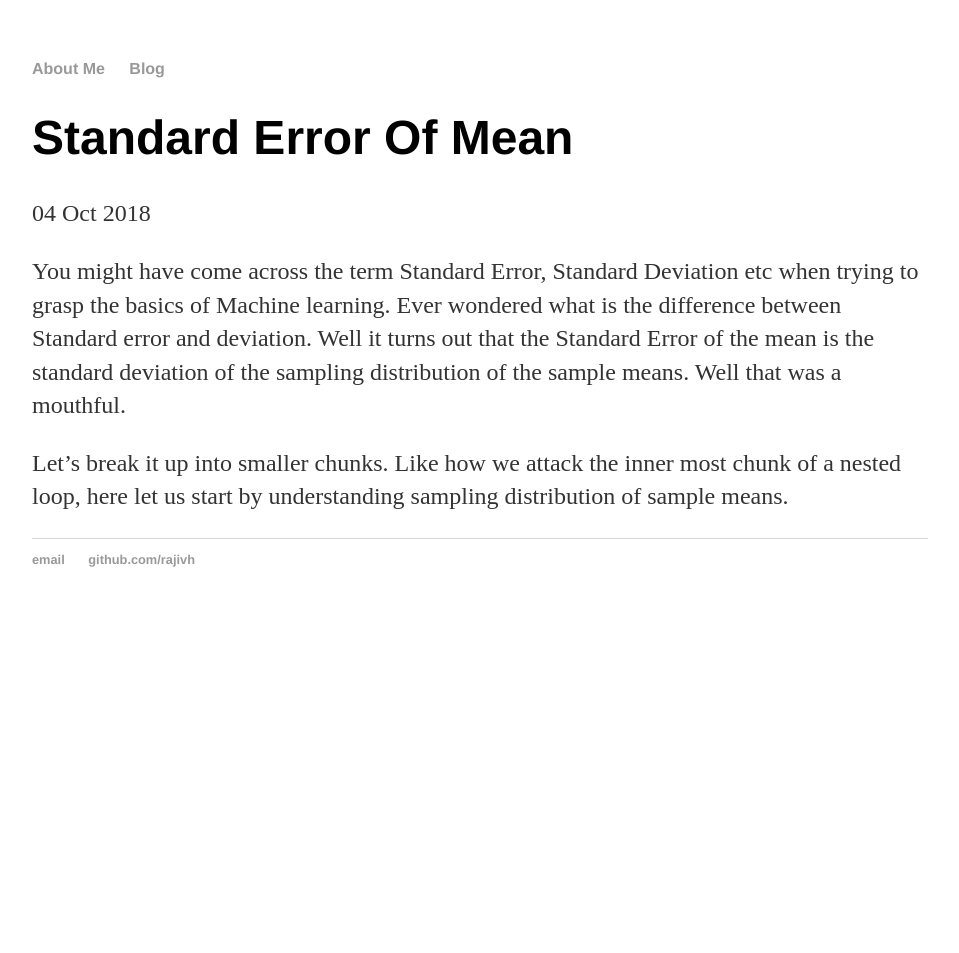
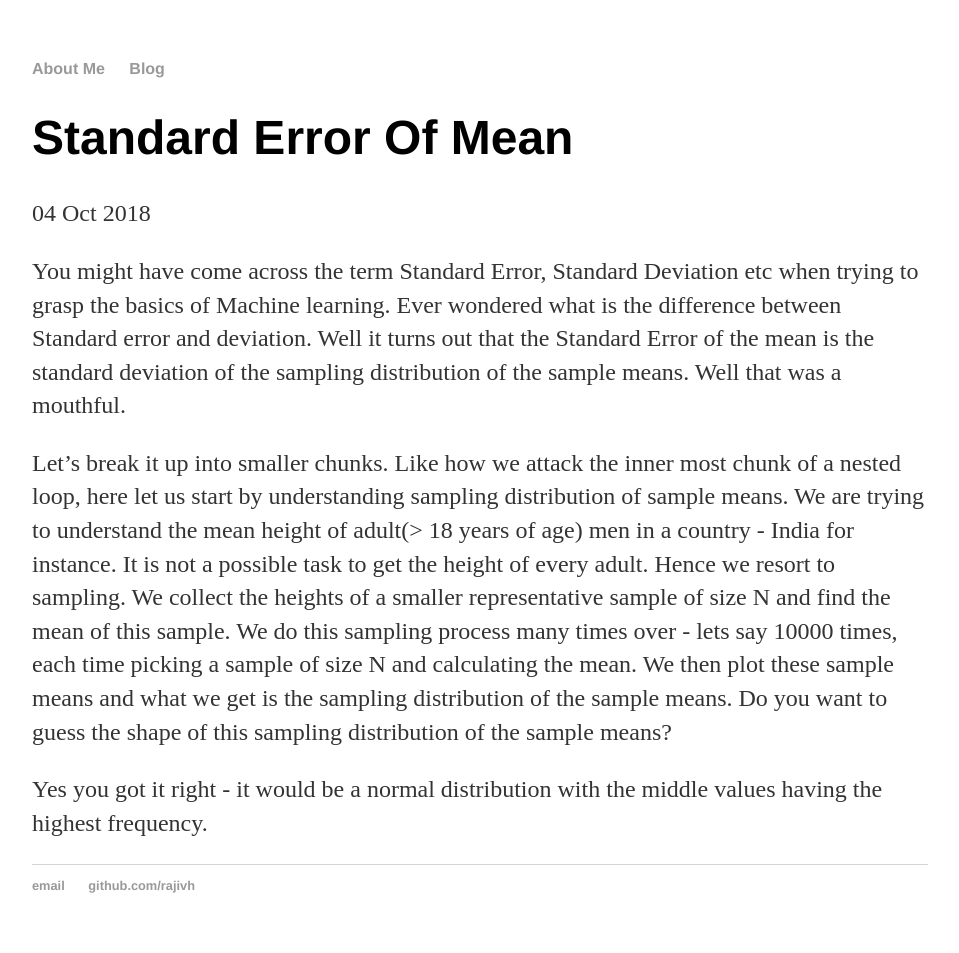
Before and after one commit to Rajivh/rajivh.github.io, a Jekyll site: the page built from _posts/2018-10-04-Standard-Error-of-mean.md, in a window 1280 px wide. Shown: the whole page, without its empty margins (160-1119 px from the left). Built offline with Jekyll 4.4.1, drawn with Linux system fonts in a browser that asks for light colours; our own code applies the rules of GitHub Pages for plain Markdown files; before the commit the page ends 900 px from its top, so only the background shows below that.

Commit message:
Update 2018-10-04-Standard-Error-of-mean.md

```diff
--- a/_posts/2018-10-04-Standard-Error-of-mean.md
+++ b/_posts/2018-10-04-Standard-Error-of-mean.md
@@ -1,3 +1,5 @@
 You might have come across the term Standard Error, Standard Deviation etc when trying to grasp the basics of Machine learning. Ever wondered what is the difference between Standard error and deviation. Well it turns out that the Standard Error of the mean is the standard deviation of the sampling distribution of the sample means. Well that was a mouthful.
 
-Let's break it up into smaller chunks. Like how we attack the inner most chunk of a nested loop, here let us start by understanding sampling distribution of sample means.
+Let's break it up into smaller chunks. Like how we attack the inner most chunk of a nested loop, here let us start by understanding sampling distribution of sample means. We are trying to understand the mean height of adult(> 18 years of age) men in a country - India for instance. It is not a possible task to get the height of every adult. Hence we resort to sampling. We collect the heights of a smaller representative sample of size N and find the mean of this sample. We do this sampling process many times over - lets say 10000 times, each time picking a sample of size N and calculating the mean. We then plot these sample means and what we get is the sampling distribution of the sample means. Do you want to guess the shape of this sampling distribution of the sample means?
+
+Yes you got it right - it would be a normal distribution with the middle values having the highest frequency.
```
